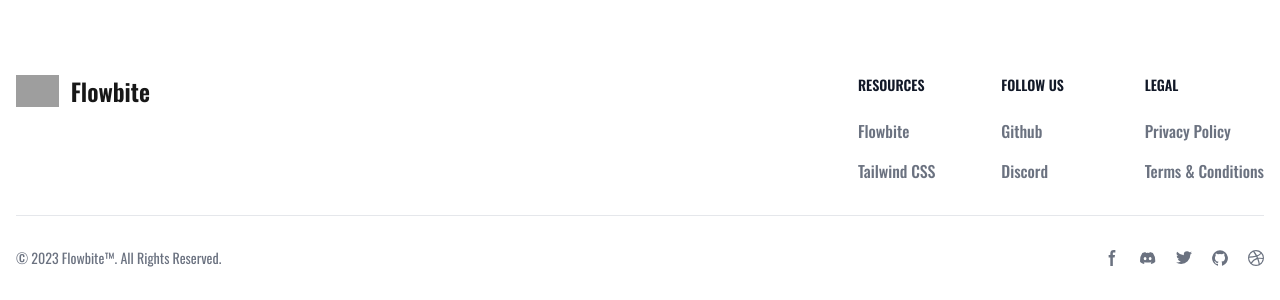
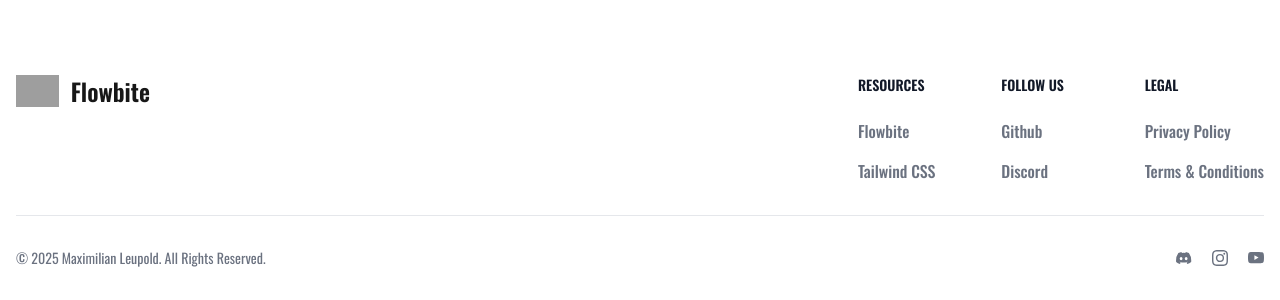
Before and after one commit to Smileatmaxi/annascholzsolutions, a Next.js app: page / in a window 1280 px wide. Shown: the part 821-1121 px from the top of the page. Built offline with nearby package versions, Linux system fonts and the light colour scheme; grey boxes are pictures that could not be loaded.

Commit message:
Add new pages (`pricing`, `contact`, `about`, `services`), integrate `next-video`, update footer metadata, and replace outdated social links

```diff
--- a/components/Footer.tsx
+++ b/components/Footer.tsx
@@ -55,19 +55,10 @@
                 </div>
                 <hr className="my-6 border-gray-200 sm:mx-auto dark:border-gray-700 lg:my-8"/>
                 <div className="sm:flex sm:items-center sm:justify-between">
-          <span className="text-sm text-gray-500 sm:text-center dark:text-gray-400">© 2023 <a
-              href="https://flowbite.com/" className="hover:underline">Flowbite™</a>. All Rights Reserved.
+          <span className="text-sm text-gray-500 sm:text-center dark:text-gray-400">© 2025 <a
+              href="https://github.com/Smileatmaxi" className="hover:underline">Maximilian Leupold</a>. All Rights Reserved.
           </span>
                     <div className="flex mt-4 sm:justify-center sm:mt-0">
-                        <a href="#" className="text-gray-500 hover:text-gray-900 dark:hover:text-white">
-                            <svg className="w-4 h-4" aria-hidden="true" xmlns="http://www.w3.org/2000/svg"
-                                 fill="currentColor" viewBox="0 0 8 19">
-                                <path fill-rule="evenodd"
-                                      d="M6.135 3H8V0H6.135a4.147 4.147 0 0 0-4.142 4.142V6H0v3h2v9.938h3V9h2.021l.592-3H5V3.591A.6.6 0 0 1 5.592 3h.543Z"
-                                      clip-rule="evenodd"/>
-                            </svg>
-                            <span className="sr-only">Facebook page</span>
-                        </a>
                         <a href="#" className="text-gray-500 hover:text-gray-900 dark:hover:text-white ms-5">
                             <svg className="w-4 h-4" aria-hidden="true" xmlns="http://www.w3.org/2000/svg"
                                  fill="currentColor" viewBox="0 0 21 16">
@@ -77,31 +68,20 @@
                             <span className="sr-only">Discord community</span>
                         </a>
                         <a href="#" className="text-gray-500 hover:text-gray-900 dark:hover:text-white ms-5">
-                            <svg className="w-4 h-4" aria-hidden="true" xmlns="http://www.w3.org/2000/svg"
-                                 fill="currentColor" viewBox="0 0 20 17">
-                                <path fill-rule="evenodd"
-                                      d="M20 1.892a8.178 8.178 0 0 1-2.355.635 4.074 4.074 0 0 0 1.8-2.235 8.344 8.344 0 0 1-2.605.98A4.13 4.13 0 0 0 13.85 0a4.068 4.068 0 0 0-4.1 4.038 4 4 0 0 0 .105.919A11.705 11.705 0 0 1 1.4.734a4.006 4.006 0 0 0 1.268 5.392 4.165 4.165 0 0 1-1.859-.5v.05A4.057 4.057 0 0 0 4.1 9.635a4.19 4.19 0 0 1-1.856.07 4.108 4.108 0 0 0 3.831 2.807A8.36 8.36 0 0 1 0 14.184 11.732 11.732 0 0 0 6.291 16 11.502 11.502 0 0 0 17.964 4.5c0-.177 0-.35-.012-.523A8.143 8.143 0 0 0 20 1.892Z"
-                                      clip-rule="evenodd"/>
+                            <svg xmlns="http://www.w3.org/2000/svg" width="16" height="16" fill="currentColor"
+                                 className="bi bi-instagram" viewBox="0 0 16 16">
+                                <path
+                                    d="M8 0C5.829 0 5.556.01 4.703.048 3.85.088 3.269.222 2.76.42a3.9 3.9 0 0 0-1.417.923A3.9 3.9 0 0 0 .42 2.76C.222 3.268.087 3.85.048 4.7.01 5.555 0 5.827 0 8.001c0 2.172.01 2.444.048 3.297.04.852.174 1.433.372 1.942.205.526.478.972.923 1.417.444.445.89.719 1.416.923.51.198 1.09.333 1.942.372C5.555 15.99 5.827 16 8 16s2.444-.01 3.298-.048c.851-.04 1.434-.174 1.943-.372a3.9 3.9 0 0 0 1.416-.923c.445-.445.718-.891.923-1.417.197-.509.332-1.09.372-1.942C15.99 10.445 16 10.173 16 8s-.01-2.445-.048-3.299c-.04-.851-.175-1.433-.372-1.941a3.9 3.9 0 0 0-.923-1.417A3.9 3.9 0 0 0 13.24.42c-.51-.198-1.092-.333-1.943-.372C10.443.01 10.172 0 7.998 0zm-.717 1.442h.718c2.136 0 2.389.007 3.232.046.78.035 1.204.166 1.486.275.373.145.64.319.92.599s.453.546.598.92c.11.281.24.705.275 1.485.039.843.047 1.096.047 3.231s-.008 2.389-.047 3.232c-.035.78-.166 1.203-.275 1.485a2.5 2.5 0 0 1-.599.919c-.28.28-.546.453-.92.598-.28.11-.704.24-1.485.276-.843.038-1.096.047-3.232.047s-2.39-.009-3.233-.047c-.78-.036-1.203-.166-1.485-.276a2.5 2.5 0 0 1-.92-.598 2.5 2.5 0 0 1-.6-.92c-.109-.281-.24-.705-.275-1.485-.038-.843-.046-1.096-.046-3.233s.008-2.388.046-3.231c.036-.78.166-1.204.276-1.486.145-.373.319-.64.599-.92s.546-.453.92-.598c.282-.11.705-.24 1.485-.276.738-.034 1.024-.044 2.515-.045zm4.988 1.328a.96.96 0 1 0 0 1.92.96.96 0 0 0 0-1.92m-4.27 1.122a4.109 4.109 0 1 0 0 8.217 4.109 4.109 0 0 0 0-8.217m0 1.441a2.667 2.667 0 1 1 0 5.334 2.667 2.667 0 0 1 0-5.334"/>
                             </svg>
-                            <span className="sr-only">Twitter page</span>
+                            <span className="sr-only">Instagram Account</span>
                         </a>
                         <a href="#" className="text-gray-500 hover:text-gray-900 dark:hover:text-white ms-5">
-                            <svg className="w-4 h-4" aria-hidden="true" xmlns="http://www.w3.org/2000/svg"
-                                 fill="currentColor" viewBox="0 0 20 20">
-                                <path fill-rule="evenodd"
-                                      d="M10 .333A9.911 9.911 0 0 0 6.866 19.65c.5.092.678-.215.678-.477 0-.237-.01-1.017-.014-1.845-2.757.6-3.338-1.169-3.338-1.169a2.627 2.627 0 0 0-1.1-1.451c-.9-.615.07-.6.07-.6a2.084 2.084 0 0 1 1.518 1.021 2.11 2.11 0 0 0 2.884.823c.044-.503.268-.973.63-1.325-2.2-.25-4.516-1.1-4.516-4.9A3.832 3.832 0 0 1 4.7 7.068a3.56 3.56 0 0 1 .095-2.623s.832-.266 2.726 1.016a9.409 9.409 0 0 1 4.962 0c1.89-1.282 2.717-1.016 2.717-1.016.366.83.402 1.768.1 2.623a3.827 3.827 0 0 1 1.02 2.659c0 3.807-2.319 4.644-4.525 4.889a2.366 2.366 0 0 1 .673 1.834c0 1.326-.012 2.394-.012 2.72 0 .263.18.572.681.475A9.911 9.911 0 0 0 10 .333Z"
-                                      clip-rule="evenodd"/>
+                            <svg xmlns="http://www.w3.org/2000/svg" width="16" height="16" fill="currentColor"
+                                 className="bi bi-youtube" viewBox="0 0 16 16">
+                                <path
+                                    d="M8.051 1.999h.089c.822.003 4.987.033 6.11.335a2.01 2.01 0 0 1 1.415 1.42c.101.38.172.883.22 1.402l.01.104.022.26.008.104c.065.914.073 1.77.074 1.957v.075c-.001.194-.01 1.108-.082 2.06l-.008.105-.009.104c-.05.572-.124 1.14-.235 1.558a2.01 2.01 0 0 1-1.415 1.42c-1.16.312-5.569.334-6.18.335h-.142c-.309 0-1.587-.006-2.927-.052l-.17-.006-.087-.004-.171-.007-.171-.007c-1.11-.049-2.167-.128-2.654-.26a2.01 2.01 0 0 1-1.415-1.419c-.111-.417-.185-.986-.235-1.558L.09 9.82l-.008-.104A31 31 0 0 1 0 7.68v-.123c.002-.215.01-.958.064-1.778l.007-.103.003-.052.008-.104.022-.26.01-.104c.048-.519.119-1.023.22-1.402a2.01 2.01 0 0 1 1.415-1.42c.487-.13 1.544-.21 2.654-.26l.17-.007.172-.006.086-.003.171-.007A100 100 0 0 1 7.858 2zM6.4 5.209v4.818l4.157-2.408z"/>
                             </svg>
-                            <span className="sr-only">GitHub account</span>
-                        </a>
-                        <a href="#" className="text-gray-500 hover:text-gray-900 dark:hover:text-white ms-5">
-                            <svg className="w-4 h-4" aria-hidden="true" xmlns="http://www.w3.org/2000/svg"
-                                 fill="currentColor" viewBox="0 0 20 20">
-                                <path fill-rule="evenodd"
-                                      d="M10 0a10 10 0 1 0 10 10A10.009 10.009 0 0 0 10 0Zm6.613 4.614a8.523 8.523 0 0 1 1.93 5.32 20.094 20.094 0 0 0-5.949-.274c-.059-.149-.122-.292-.184-.441a23.879 23.879 0 0 0-.566-1.239 11.41 11.41 0 0 0 4.769-3.366ZM8 1.707a8.821 8.821 0 0 1 2-.238 8.5 8.5 0 0 1 5.664 2.152 9.608 9.608 0 0 1-4.476 3.087A45.758 45.758 0 0 0 8 1.707ZM1.642 8.262a8.57 8.57 0 0 1 4.73-5.981A53.998 53.998 0 0 1 9.54 7.222a32.078 32.078 0 0 1-7.9 1.04h.002Zm2.01 7.46a8.51 8.51 0 0 1-2.2-5.707v-.262a31.64 31.64 0 0 0 8.777-1.219c.243.477.477.964.692 1.449-.114.032-.227.067-.336.1a13.569 13.569 0 0 0-6.942 5.636l.009.003ZM10 18.556a8.508 8.508 0 0 1-5.243-1.8 11.717 11.717 0 0 1 6.7-5.332.509.509 0 0 1 .055-.02 35.65 35.65 0 0 1 1.819 6.476 8.476 8.476 0 0 1-3.331.676Zm4.772-1.462A37.232 37.232 0 0 0 13.113 11a12.513 12.513 0 0 1 5.321.364 8.56 8.56 0 0 1-3.66 5.73h-.002Z"
-                                      clip-rule="evenodd"/>
-                            </svg>
-                            <span className="sr-only">Dribbble account</span>
+                            <span className="sr-only">Youtube Account</span>
                         </a>
                     </div>
                 </div>
--- a/src/app/page.tsx
+++ b/src/app/page.tsx
@@ -1,10 +1,12 @@
-import Image from "next/image";
+import React from "react";
+import Video from "next-video"
 
 export default function Home() {
   return (
-      <section className="">
+      <section className="video">
+          <div>
+          </div>
           <div className="font-sans grid grid-rows-[20px_1fr_20px] items-center justify-items-center min-h-screen p-8 pb-20 gap-16 sm:p-20">
-
           </div>
       </section>
   );
```
Also changed, not shown: videos/StockVideoMainPage.mp4.json (added, +1 -0 lines), src/app/about/page.tsx (added), src/app/contact/page.tsx (added), src/app/pricing/page.tsx (added), src/app/services/page.tsx (added).
